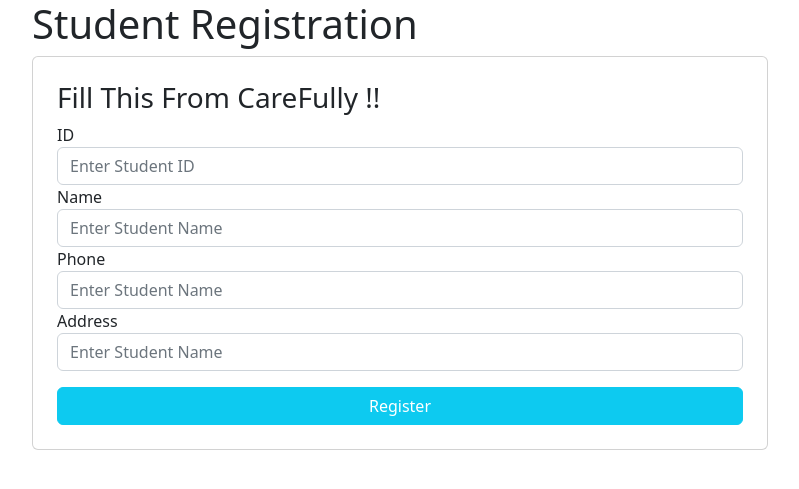
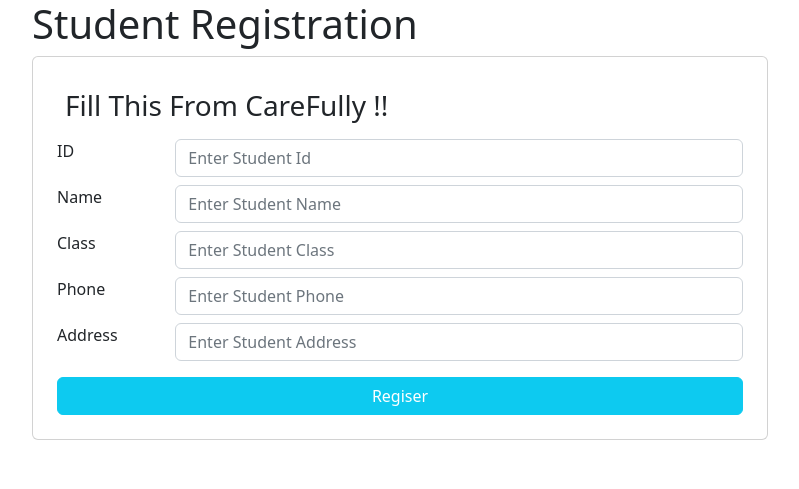
Before and after one commit to AmiirCloud/std-crud-php, a PHP site: page /form.php in a window 1280 px wide. Shown: the top 489 px of the page, without its empty margins (240-1039 px from the left). Run offline with PHP 8.4, Linux system fonts and the light colour scheme.

Commit message:
Modified Styling

```diff
--- a/form.php
+++ b/form.php
@@ -13,32 +13,45 @@
     <div class="container">
         <div class="row justify-content-center">
             <div class="col-sm-8">
-                <h1 class="fw-light">Student Registration</h1>
+                <h1 class="fw-light ">Student Registration</h1>
                 <div class="card p-4">
-                    <h3 class="fw-normal">Fill This From CareFully !!</h3>
+                    <h3 class="fw-normal p-2 mb-2 ">Fill This From CareFully !!</h3>
                     <div class="form-group ">
-                        <form action="">
-                            <div class="form-group">
+                        <form action="" class="row">
+                          <div class="col-2">
                             <label for="">ID</label>
-                                <input type="text" class="form-control" placeholder="Enter Student ID">
                         </div>
-                            <div class="form-group">
-                                <label for="name">Name</label>
-                                <input type="text" class="form-control" placeholder="Enter Student Name" id="name">
+                        <div class="col-10 mb-2">
+                            <input type="text"class='form-control col-8'placeholder='Enter Student Id'>
+
                         </div>
-                            <div class="form-group">
-                                <label for="name">Phone</label>
-                                <input type="text" class="form-control" placeholder="Enter Student Name" id="name">
+                        <div class="col-2">
+                            <label for="">Name</label>
                         </div>
-                            <div class="form-group">
-                                <label for="name">Address</label>
-                                <input type="text" class="form-control" placeholder="Enter Student Name" id="name">
+                        <div class="col-10 mb-2">
+                            <input type="text"class='form-control col-8'placeholder='Enter Student Name'>
+
+                        </div>      <div class="col-2">
+                            <label for="">Class</label>
                         </div>
-                            <div class="form-group row  mt-3">
-                                <div class="col-12  ">
+                        <div class="col-10 mb-2">
+                            <input type="text"class='form-control col-8'placeholder='Enter Student Class'>
 
-                                    <button class="btn btn-info text-white w-100 block">Register</button>
+                        </div>      <div class="col-2">
+                            <label for="">Phone</label>
                         </div>
+                        <div class="col-10 mb-2">
+                            <input type="text"class='form-control col-8'placeholder='Enter Student Phone'>
+
+                        </div>      <div class="col-2">
+                            <label for="">Address</label>
+                        </div>
+                        <div class="col-10 mb-3">
+                            <input type="text"class='form-control col-8'placeholder='Enter Student Address'>
+
+                        </div>
+                        <div class="col-12">
+                            <button class="btn btn-info text-white w-100">Regiser</button>
                         </div>
                         </form>
                     </div>
```
Lines whose indentation alone changed are shown as unchanged.
